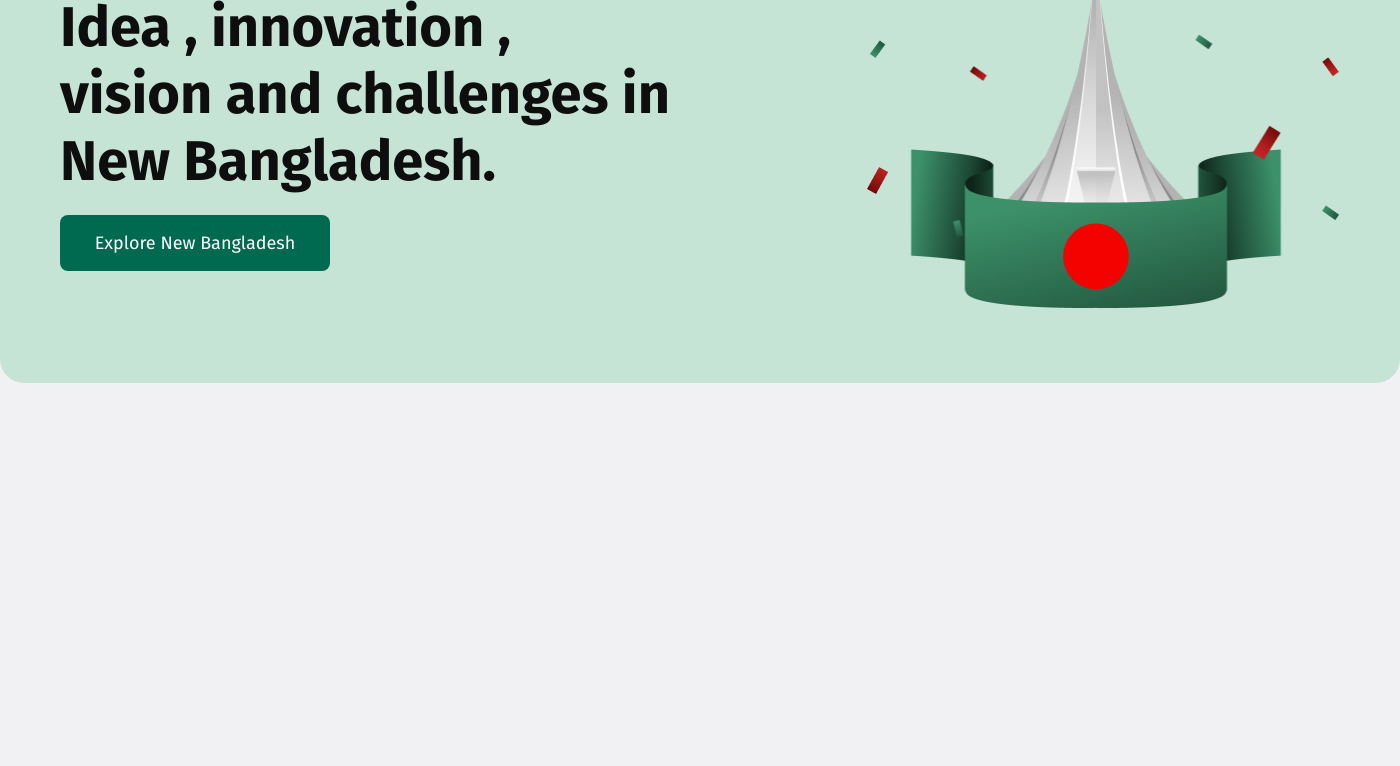
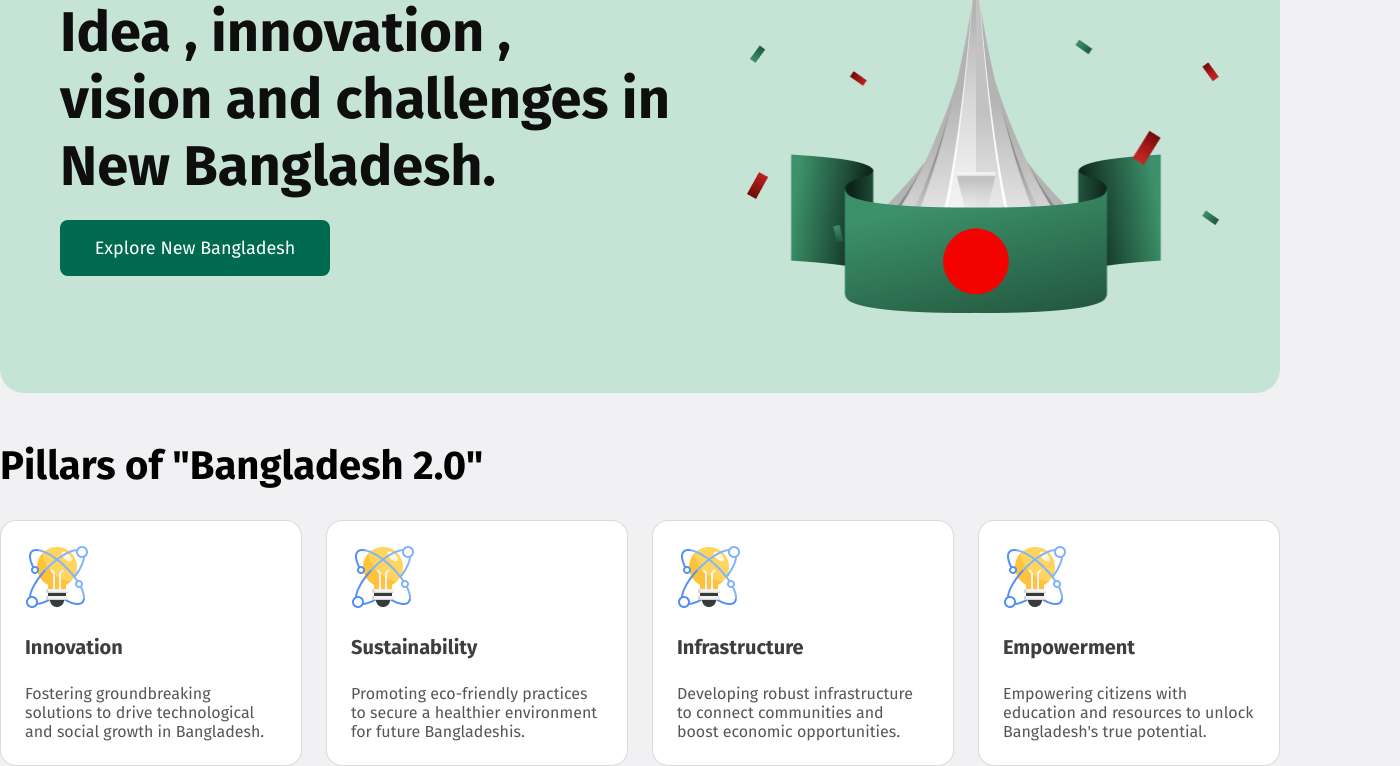
Before and after one commit to zrrehan/Programming-Hero-Assignment-1, a plain HTML site: page index.html in a window 1280 px wide. Shown: the part 298-1064 px from the top of the page, 1400 px wide, since content can reach past the window. Before the commit the page ends 800 px from the top, so only its background shows below. Drawn offline with Linux system fonts and the light colour scheme.

Commit message:
Added Pillars of Bangladesh Section

```diff
--- a/index.html
+++ b/index.html
@@ -23,6 +23,32 @@
             </div>
             <img class = "banner-img" src="all-assets/assets/hero.png" alt="National Martyrs' Memorial">
         </div>
+
+        <div class="pillar-section">
+            <h1 id = "pillar-header">Pillars of "Bangladesh 2.0"</h1>
+            <div class="pillar-card-container">
+                <div class="pillar-card">
+                    <img id = "pillar-img" src="all-assets/assets/card-icon.png" alt="card-icons">
+                    <h2 class="card-title">Innovation</h2>
+                    <p class="card-writings">Fostering groundbreaking solutions to drive technological and social growth in Bangladesh.</p>
+                </div>
+                <div class="pillar-card">
+                    <img id = "pillar-img" src="all-assets/assets/card-icon.png" alt="card-icons">
+                    <h2 class="card-title">Sustainability</h2>
+                    <p class="card-writings">Promoting eco-friendly practices to secure a healthier environment for future Bangladeshis.</p>
+                </div>
+                <div class="pillar-card">
+                    <img id = "pillar-img" src="all-assets/assets/card-icon.png" alt="card-icons">
+                    <h2 class="card-title">Infrastructure</h2>
+                    <p class="card-writings">Developing robust infrastructure to connect communities and boost economic opportunities.</p>
+                </div>
+                <div class="pillar-card">
+                    <img id = "pillar-img" src="all-assets/assets/card-icon.png" alt="card-icons">
+                    <h2 class="card-title">Empowerment</h2>
+                    <p class="card-writings">Empowering citizens with education and resources to unlock Bangladesh's true potential.</p>
+                </div>
+            </div>
+        </div>
     </main>
     <footer></footer>
 </body>
--- a/style.css
+++ b/style.css
@@ -35,8 +35,8 @@ nav {
 }
 
 .banner {
-    height: 550px;
-    width: 1280px;
+    height: 560px;
+    width: 1160px;
     background-color: #C6E4D6;
     margin: 31px auto;
     display: flex;
@@ -95,3 +95,50 @@ button:hover {
     font-size: 20px;
     cursor: pointer
 }
+
+.pillar-section {
+    margin: 49px auto 0px auto;
+    height: 324px;
+    width: 1280px;
+    display: flex;
+    flex-direction: column;
+    justify-content: space-between;
+}
+
+.pillar-card-container {
+    display: flex;
+    justify-content: center;
+    gap: 24px
+}
+
+.pillar-card{
+    background-color: #FFFFFF;
+    height: 196px;
+    width: 254px;
+    display: flex;
+    flex-direction: column;
+    justify-content: space-between;
+    padding: 24px;
+    border-radius: 16px;
+    border: 1px solid rgba(14, 14, 14, 0.15);
+}
+
+#pillar-img {
+    height: 64px;
+    width: 64px;
+}
+
+#pillar-header {
+    font-weight: 700;
+    font-size: 40px;
+}
+
+.card-title {
+    font-size: 20px;
+    font-weight: 700;
+    color: rgba(14, 14, 14, 0.8);
+}
+.card-writings {
+    font-size: 16px;
+    color: rgba(14, 14, 14, 0.7);
+}
```
